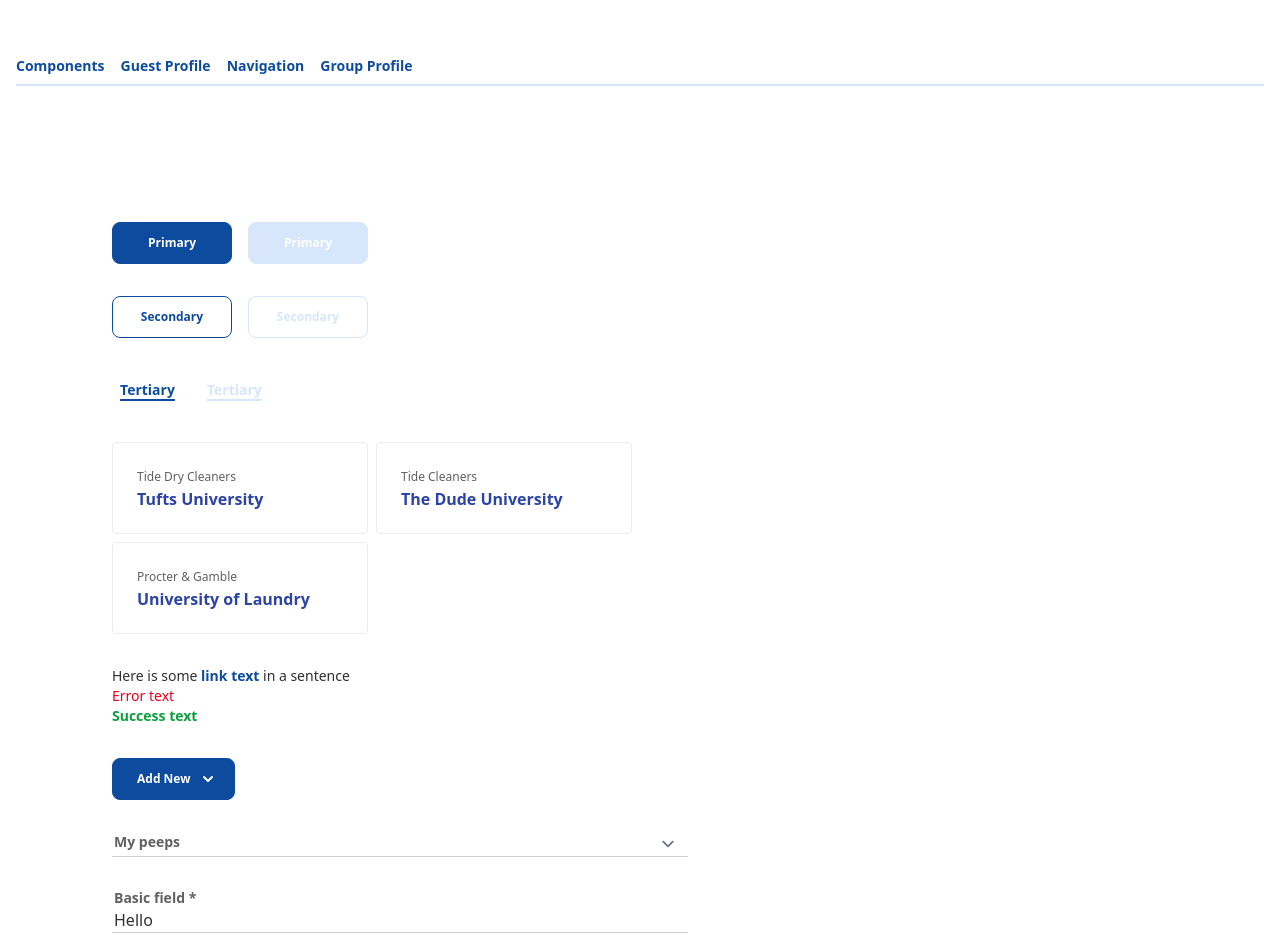
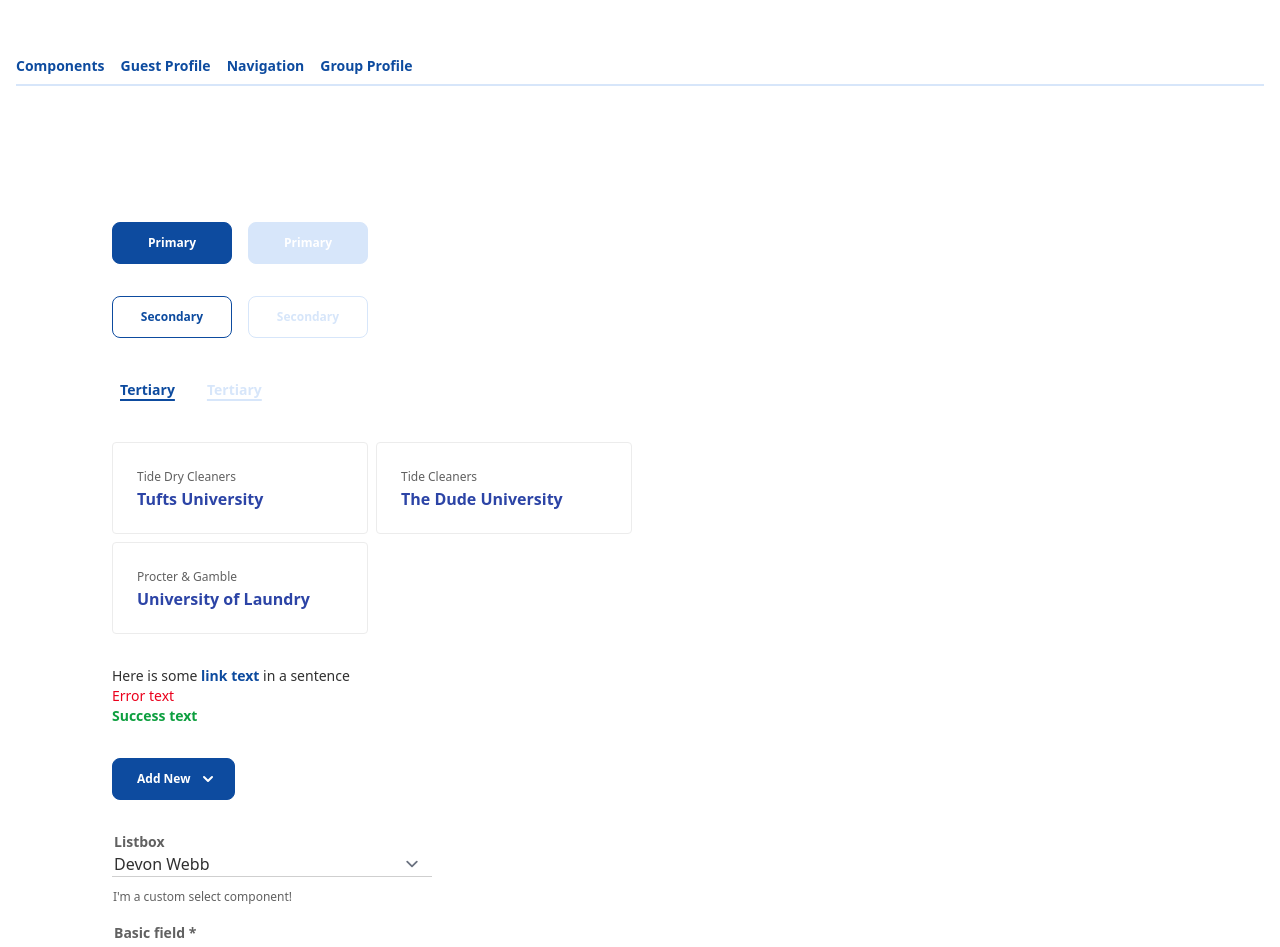
Before and after one commit to paulhmorris/crm-components, a React (Vite) app: page /components in a window 1280 px wide. Shown: the top 947 px of the page. Built offline with nearby package versions, Linux system fonts and the light colour scheme.

Commit message:
Get custom select working, input description display logic

```diff
--- a/src/components/DropdownMenu.tsx
+++ b/src/components/DropdownMenu.tsx
@@ -67,7 +67,7 @@ export const DropdownMenu = ({
             direction === "right"
               ? "left-0 origin-top-left"
               : "right-0 origin-top-right",
-            "absolute z-20 mt-1 whitespace-nowrap rounded-md bg-white text-xs shadow-md ring-1 ring-gray-200 focus:outline-none"
+            "absolute z-20 mt-1 whitespace-nowrap rounded bg-white text-xs shadow-md ring-1 ring-gray-200 focus:outline-none"
           )}
         >
           <div className="min-w-[140px] py-2">{children}</div>
--- a/src/components/Forms/Select.tsx
+++ b/src/components/Forms/Select.tsx
@@ -1,29 +1,79 @@
-import { Field } from "react-final-form";
+import { Listbox, Transition } from "@headlessui/react";
+import { Fragment, useEffect, useState } from "react";
+import { useField } from "react-final-form";
 import { SelectProps } from "types";
 import { classNames } from "utils/helpers";
+import { FieldError } from "./FieldError";
+import { SelectOption } from "./SelectOption";
 
-export const Select = ({ name, label, children, fieldProps }: SelectProps) => {
+export const Select = ({
+  name,
+  label,
+  description,
+  fieldProps,
+  options,
+}: SelectProps) => {
+  const {
+    input,
+    meta: { valid, touched },
+  } = useField(name, { ...fieldProps });
+  const [selectedOption, setSelectedOption] = useState(
+    options.find((o) => o.value === input.value)
+  );
+
+  useEffect(() => {
+    setSelectedOption(options.find((o) => o.value === input.value));
+  }, [input.value, options]);
+
   return (
-    <Field name={name} type="select" {...fieldProps}>
-      {({ input, meta: { active } }) => (
-        <div className="relative">
-          <select
-            {...input}
-            className="form-select relative inline-block w-full cursor-pointer border-0 bg-white py-0 pl-0.5 pr-10 text-left text-base shadow-border-b shadow-gray-300 transition placeholder:text-transparent hover:shadow-border-b-2 hover:shadow-blue-200 focus:shadow-border-b-2 focus:shadow-blue-200 focus:outline-none focus:ring-0 focus-visible:border-blue-200 disabled:text-gray-300"
+    <Listbox {...input}>
+      {({ open }) => (
+        <div className="relative mt-1 w-full pt-5">
+          <Listbox.Button
+            className={classNames(
+              "form-select relative inline-block w-full cursor-pointer border-0 bg-white py-0 pl-0.5 pr-10 text-left text-base shadow-border-b shadow-gray-300 transition placeholder:text-transparent hover:shadow-border-b-2 hover:shadow-blue-200 focus:shadow-border-b-2 focus:shadow-blue-200 focus:outline-none focus:ring-0 disabled:text-gray-300",
+              open && "shadow-border-b-2 shadow-blue-200"
+            )}
           >
-            {children}
-          </select>
-          <label
-            htmlFor={name}
+            <span className="block h-6 truncate">{selectedOption?.label}</span>
+          </Listbox.Button>
+          <Listbox.Label
             className={classNames(
-              input.value || active ? "pointer-events-auto -top-5" : "top-0",
+              input.value || open ? "pointer-events-auto top-0" : "top-5",
               "pointer-events-none absolute left-0.5 select-none text-sm font-bold text-gray-400 transition-all ease-out"
             )}
           >
             {label}
-          </label>
+          </Listbox.Label>
+          <Transition
+            show={open}
+            as={Fragment}
+            leave="transition ease-in duration-100"
+            leaveFrom="opacity-100"
+            leaveTo="opacity-0"
+          >
+            <Listbox.Options className="absolute z-10 mt-1 max-h-60 w-full overflow-auto rounded bg-white py-2 shadow-md ring-1 ring-black ring-opacity-5 focus:outline-none">
+              {options.map((option) => (
+                <SelectOption
+                  key={option.value}
+                  value={option.value}
+                  label={option.label}
+                />
+              ))}
+            </Listbox.Options>
+          </Transition>
+          <div className="mt-1.5 ml-[1px] min-h-[1.25rem] text-xs">
+            {((valid && description) || !touched) && (
+              <p className="text-xs font-normal text-secondary">
+                {description}
+              </p>
+            )}
+            <span className="text-error">
+              <FieldError name={name} />
+            </span>
+          </div>
         </div>
       )}
-    </Field>
+    </Listbox>
   );
 };
--- a/src/components/Forms/Select_broken.tsx
+++ /dev/null
@@ -1,44 +0,0 @@
-import { Listbox, Transition } from "@headlessui/react";
-import { Fragment } from "react";
-import { useField } from "react-final-form";
-import { SelectProps } from "types";
-import { classNames } from "utils/helpers";
-
-const Select = ({ name, label, fieldProps, children }: SelectProps) => {
-  const { input } = useField(name, { ...fieldProps });
-
-  return (
-    <Listbox {...input}>
-      {({ open }) => (
-        <div className="relative mt-1 w-full">
-          <Listbox.Button
-            className={classNames(
-              "form-select relative inline-block w-full cursor-pointer border-0 bg-white py-0 pl-0.5 pr-10 text-left text-base shadow-border-b shadow-gray-300 transition placeholder:text-transparent hover:shadow-border-b-2 hover:shadow-blue-200 focus:shadow-border-b-2 focus:shadow-blue-200 focus:outline-none focus:ring-0 focus-visible:border-blue-200 focus-visible:ring-2 focus-visible:ring-white/75 focus-visible:ring-offset-2 focus-visible:ring-offset-blue-200 disabled:text-gray-300",
-              open && "shadow-border-b-2 shadow-blue-200"
-            )}
-          >
-            <span className="block h-6 truncate">{input.value}</span>
-          </Listbox.Button>
-          <Listbox.Label
-            className={classNames(
-              input.value || open ? "pointer-events-auto -top-5" : "top-0",
-              "pointer-events-none absolute left-0.5 select-none text-sm font-bold text-gray-400 transition-all ease-out"
-            )}
-          >
-            {label}
-          </Listbox.Label>
-          <Transition
-            as={Fragment}
-            leave="transition ease-in duration-75"
-            leaveFrom="opacity-100"
-            leaveTo="opacity-0"
-          >
-            <Listbox.Options className="absolute z-10 mt-1 max-h-60 w-full overflow-auto rounded-md bg-white py-1 shadow-xl ring-1 ring-black ring-opacity-5 focus:outline-none">
-              {children}
-            </Listbox.Options>
-          </Transition>
-        </div>
-      )}
-    </Listbox>
-  );
-};
--- a/src/components/Forms/TextArea.tsx
+++ b/src/components/Forms/TextArea.tsx
@@ -6,12 +6,13 @@ import { FieldError } from "./FieldError";
 export const TextArea = ({
   name,
   label,
+  description,
   fieldProps,
   ...props
 }: TextAreaProps) => {
   const {
     input,
-    meta: { touched, submitting, invalid },
+    meta: { touched, submitting, valid },
   } = useField(name, { ...fieldProps });
 
   return (
@@ -19,7 +20,7 @@ export const TextArea = ({
       <label
         className={classNames(
           "text-[.625rem] font-bold uppercase",
-          touched && invalid && "text-error",
+          touched && !valid && "text-error",
           props.disabled && "text-gray-300"
         )}
         htmlFor={name}
@@ -36,11 +37,16 @@ export const TextArea = ({
         aria-describedby={`${name}-error`}
         className={classNames(
           "inline-block w-full rounded border-0 bg-white text-sm ring-1 ring-gray-400 transition-shadow placeholder:text-sm placeholder:text-gray-300 focus:outline-none focus:ring-2 focus:ring-blue-200 disabled:text-gray-300 disabled:ring-gray-300 disabled:placeholder:text-transparent",
-          touched && invalid && "border-error text-error focus:border-error"
+          touched && !valid && "border-error text-error focus:border-error"
         )}
       ></textarea>
-      <div className="mt-1 ml-[1px] text-xs text-error">
-        <FieldError name={name} />
+      <div className="mt-1.5 ml-[1px] min-h-[1.25rem] text-xs">
+        {((valid && description) || !touched) && (
+          <p className="text-xs font-normal text-secondary">{description}</p>
+        )}
+        <span className="text-error">
+          <FieldError name={name} />
+        </span>
       </div>
     </div>
   );
--- a/src/components/Forms/TextInput.tsx
+++ b/src/components/Forms/TextInput.tsx
@@ -27,7 +27,7 @@ export const TextInput = ({
         disabled={submitting || props.disabled}
         aria-describedby={`${name}-error`}
         className={classNames(
-          "peer inline-block w-full border-0 py-0 pl-0.5 text-base shadow-border-b shadow-gray-300 transition-shadow placeholder:text-transparent hover:shadow-border-b-2 hover:shadow-blue-200 focus:shadow-border-b-2 focus:shadow-blue-200 focus:outline-none focus:ring-0 disabled:pointer-events-none disabled:text-gray-300",
+          "peer inline-block w-full border-0 py-0 pl-0.5 text-base shadow-border-b shadow-gray-300 transition placeholder:text-transparent hover:shadow-border-b-2 hover:shadow-blue-200 focus:shadow-border-b-2 focus:shadow-blue-200 focus:outline-none focus:ring-0 disabled:pointer-events-none disabled:text-gray-300",
           touched &&
             invalid &&
             "shadow-error hover:shadow-error focus:shadow-error"
@@ -46,7 +46,7 @@ export const TextInput = ({
         {label}
       </label>
       <div className="mt-1.5 ml-[1px] min-h-[1.25rem] text-xs">
-        {valid && description && (
+        {((valid && description) || !touched) && (
           <p className="text-xs font-normal text-secondary">{description}</p>
         )}
         <span className="text-error">
--- a/src/routes/components.tsx
+++ b/src/routes/components.tsx
@@ -5,7 +5,12 @@ import { MarketCard } from "components/Markets/MarketCard";
 import { OrderPill } from "components/Orders/OrderPill";
 import { useState } from "react";
 import { Form } from "react-final-form";
-import { mustBeAlphanumeric } from "utils/inputValidations";
+import { SelectOptionProps } from "types";
+import {
+  mustBeAlphanumeric,
+  required,
+  validateMultiple,
+} from "utils/inputValidations";
 import { Banner } from "../components/Banner";
 import { Button } from "../components/Button";
 import { DropdownMenu } from "../components/DropdownMenu";
@@ -30,13 +35,13 @@ import {
   WashFoldTag,
 } from "../components/Tags";
 
-const people = [
-  { id: 1, name: "Wade Cooper" },
-  { id: 2, name: "Arlene Mccoy" },
-  { id: 3, name: "Devon Webb" },
-  { id: 4, name: "Tom Cook" },
-  { id: 5, name: "Tanya Fox" },
-  { id: 6, name: "Hellen Schmidt" },
+const people: SelectOptionProps[] = [
+  { value: 1, label: "Wade Cooper" },
+  { value: 2, label: "Arlene Mccoy" },
+  { value: 3, label: "Devon Webb" },
+  { value: 4, label: "Tom Cook" },
+  { value: 5, label: "Tanya Fox" },
+  { value: 6, label: "Hellen Schmidt" },
 ];
 
 export default function ComponentDisplay() {
@@ -98,7 +103,7 @@ export default function ComponentDisplay() {
           firstName: "Hello",
           lastNameDisabled: "Can't touch this",
           errors: "Darknes$",
-          mySelect: null,
+          myListbox: 3,
           textarea: "My old friend",
           myBoolean: true,
           myBoolean2: false,
@@ -113,20 +118,19 @@ export default function ComponentDisplay() {
         render={({ values, handleSubmit }) => (
           <form onSubmit={handleSubmit}>
             <div className="space-y-8">
-              <Select label="My peeps" name="mySelect">
-                <option value="" disabled></option>
-                {people.map((person) => (
-                  <option key={person.id} value={person.id}>
-                    {person.name}
-                  </option>
-                ))}
-              </Select>
+              <div className="max-w-xs space-y-4">
+                <Select
+                  label="Listbox"
+                  name="myListbox"
+                  options={people}
+                  description="I'm a custom select component!"
+                />
                 <TextInput
                   label="Basic field"
                   name="firstName"
                   type="text"
                   fieldProps={{
-                  validate: (v) => mustBeAlphanumeric(v),
+                    validate: validateMultiple(mustBeAlphanumeric, required),
                   }}
                   required
                 />
@@ -151,6 +155,7 @@ export default function ComponentDisplay() {
                   type="text"
                   disabled
                 />
+              </div>
               <TextArea name="textarea" label="regular" />
               <TextArea name="disabled" label="disabled" disabled />
               <TextArea name="disabledWithValue" label="disabled" disabled />
```
Also changed, not shown: src/components/Forms/SelectOption.tsx (renamed from src/components/Forms/SelectOption_broken.tsx, +8 -13 lines), src/types.ts (+6 -3 lines). Lines whose indentation alone changed are shown as unchanged.
